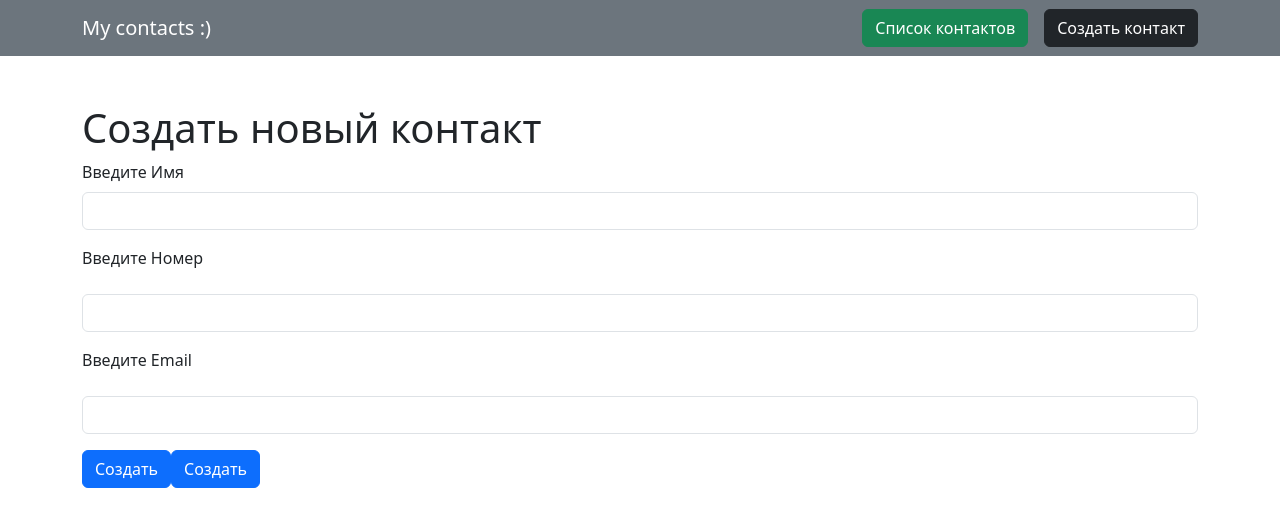
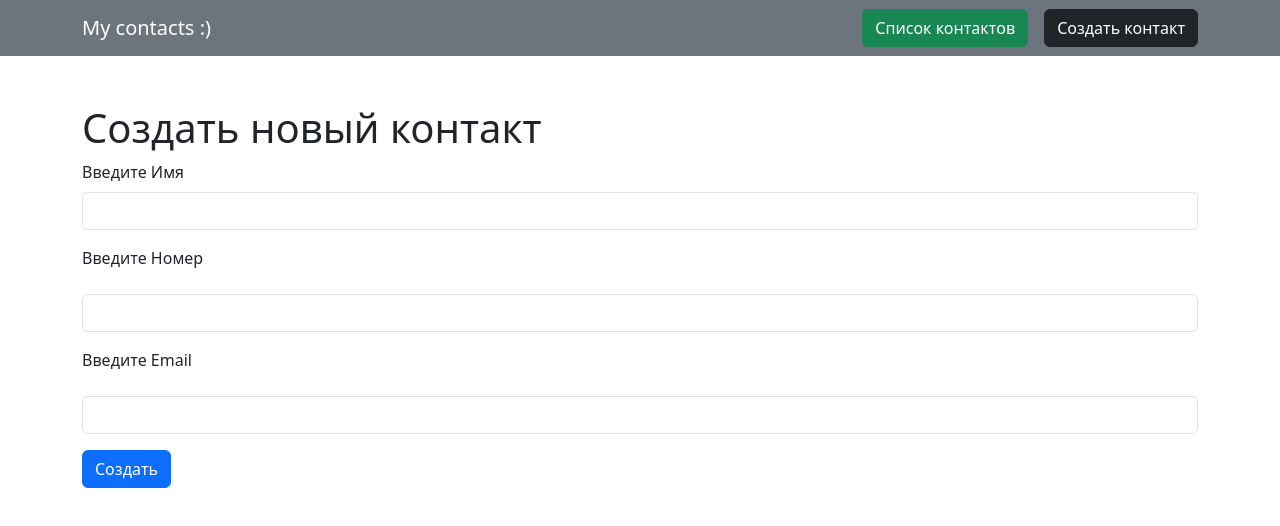
Before and after one commit to rajabovdiyorbek/ContactListNew, a Vue app: page /create in a window 1280 px wide. Shown: the top 526 px of the page. Built offline with nearby package versions, Linux system fonts and the light colour scheme.

Commit message:
changed1

```diff
--- a/src/components/CreateContact.vue
+++ b/src/components/CreateContact.vue
@@ -27,7 +27,7 @@
       >
         Создать
       </button>
-      <router-link to="/">
+      <router-link v-else to="/">
         <button
           @click="addContact"
           class="btn btn-primary"
```
